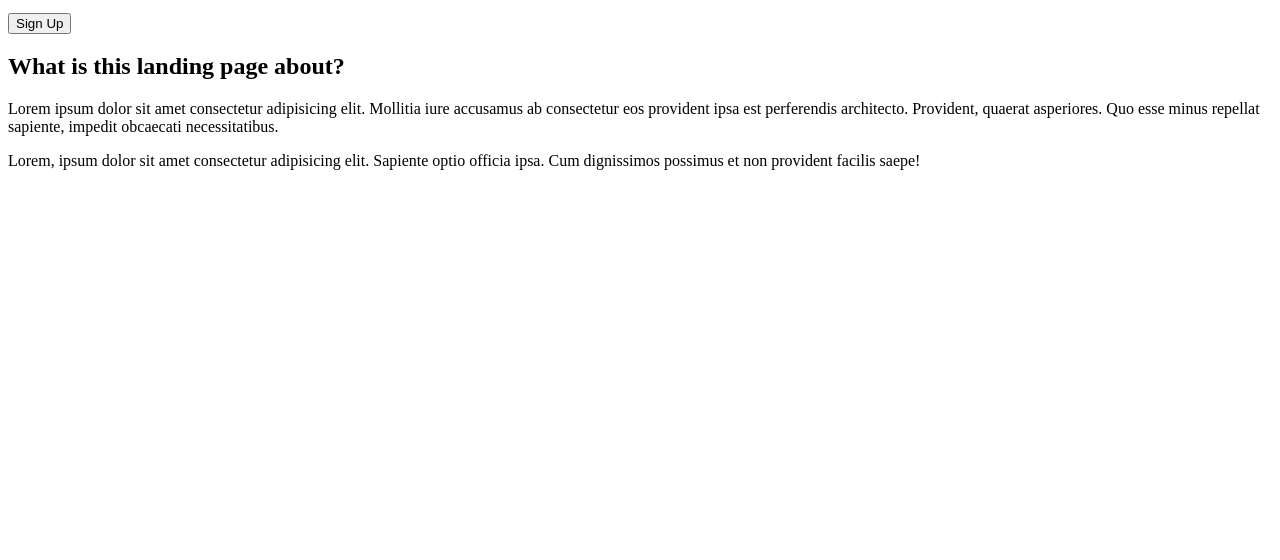
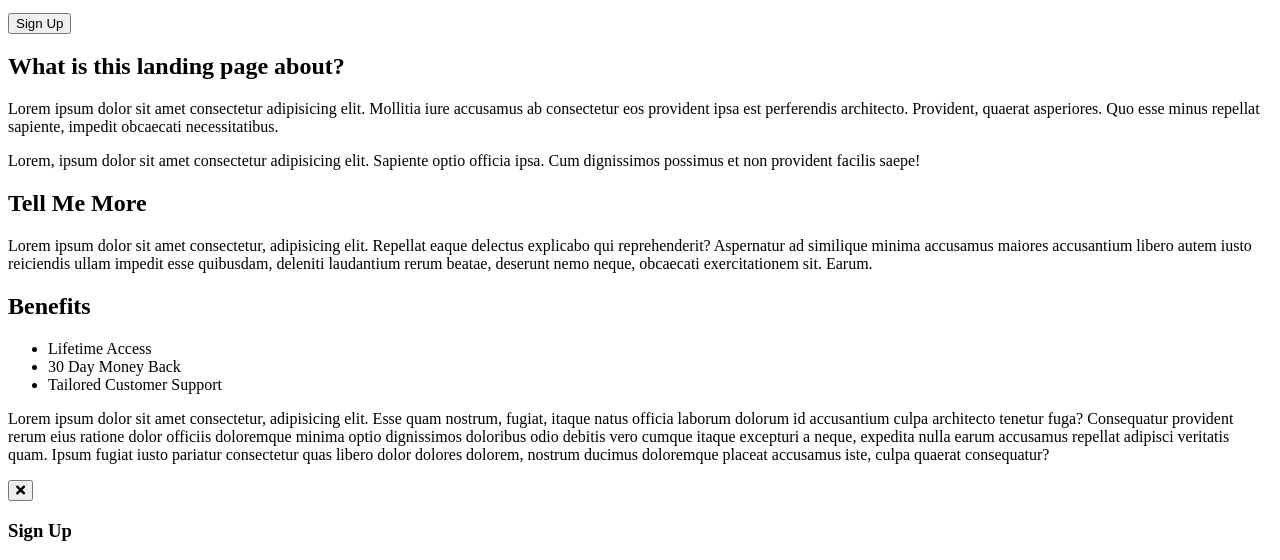
Before and after one commit to tayyab203/My-Landing-Page, a plain HTML site: page index.html in a window 1280 px wide. Shown: the part 550-1110 px from the top of the page. Before the commit the page ends 800 px from the top, so only its background shows below. Drawn offline with Linux system fonts and the light colour scheme.

Commit message:
commit 3

```diff
--- a/index.html
+++ b/index.html
@@ -52,3 +52,42 @@
           Lorem, ipsum dolor sit amet consectetur adipisicing elit. Sapiente optio
           officia ipsa. Cum dignissimos possimus et non provident facilis saepe!
         </p>
+
+        <h2>Tell Me More</h2>
+
+        <p>
+          Lorem ipsum dolor sit amet consectetur, adipisicing elit. Repellat eaque
+          delectus explicabo qui reprehenderit? Aspernatur ad similique minima
+          accusamus maiores accusantium libero autem iusto reiciendis ullam
+          impedit esse quibusdam, deleniti laudantium rerum beatae, deserunt nemo
+          neque, obcaecati exercitationem sit. Earum.
+        </p>
+
+        <h2>Benefits</h2>
+        <ul>
+          <li>Lifetime Access</li>
+          <li>30 Day Money Back</li>
+          <li>Tailored Customer Support</li>
+        </ul>
+
+        <p>
+          Lorem ipsum dolor sit amet consectetur, adipisicing elit. Esse quam
+          nostrum, fugiat, itaque natus officia laborum dolorum id accusantium
+          culpa architecto tenetur fuga? Consequatur provident rerum eius ratione
+          dolor officiis doloremque minima optio dignissimos doloribus odio
+          debitis vero cumque itaque excepturi a neque, expedita nulla earum
+          accusamus repellat adipisci veritatis quam. Ipsum fugiat iusto pariatur
+          consectetur quas libero dolor dolores dolorem, nostrum ducimus
+          doloremque placeat accusamus iste, culpa quaerat consequatur?
+        </p>
+      </div>
+
+      <!-- Modal -->
+      <div class="modal-container" id="modal">
+        <div class="modal">
+          <button class="close-btn" id="close">
+            <i class="fa fa-times"></i>
+          </button>
+          <div class="modal-header">
+            <h3>Sign Up</h3>
+          </div>
```
